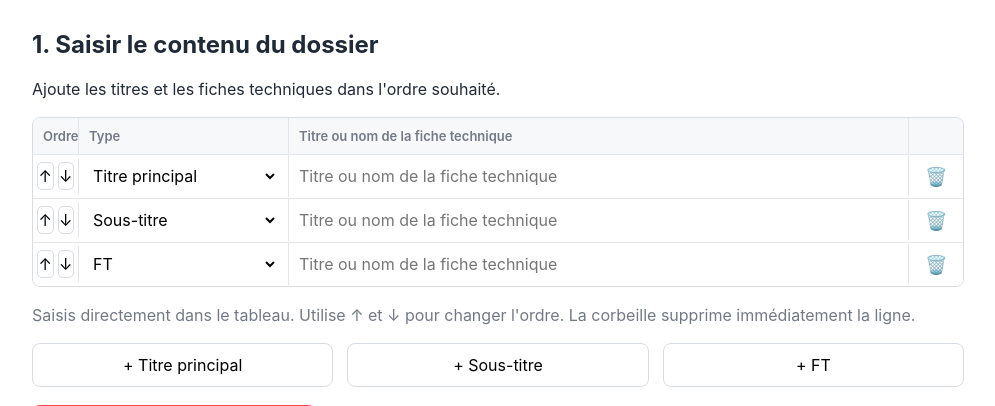
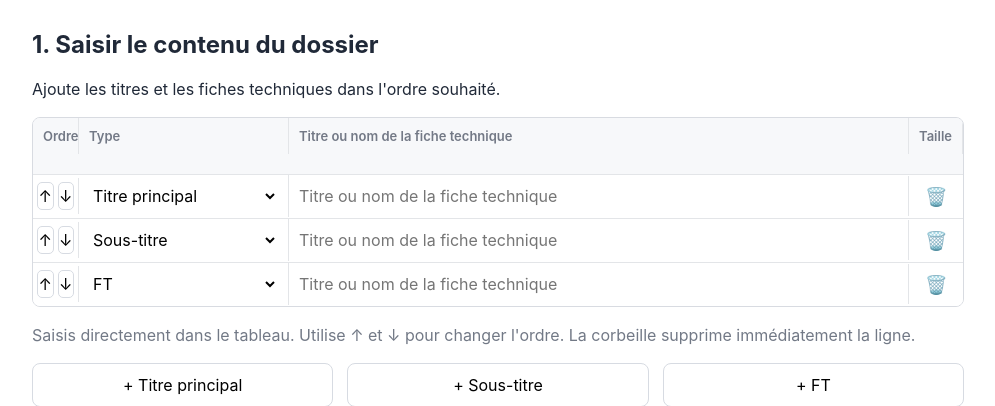
Before and after one commit to NuoArbazdal/fiche-technique-auto, a Flask app: page / in a window 1280 px wide. Shown: the part 198-604 px from the top of the page, without its empty margins (142-1137 px from the left). Run offline with Flask 3, Linux system fonts and the light colour scheme.

Commit message:
Ajoute le choix simple de taille des titres

```diff
--- a/templates/index.html
+++ b/templates/index.html
@@ -24,7 +24,7 @@
 
       <div class="plan-table">
         <div class="plan-head">
-          <div>Ordre</div><div>Type</div><div>Titre ou nom de la fiche technique</div><div></div>
+          <div>Ordre</div><div>Type</div><div>Titre ou nom de la fiche technique</div><div>Taille</div><div></div>
         </div>
         <div id="rows"></div>
       </div>
```
